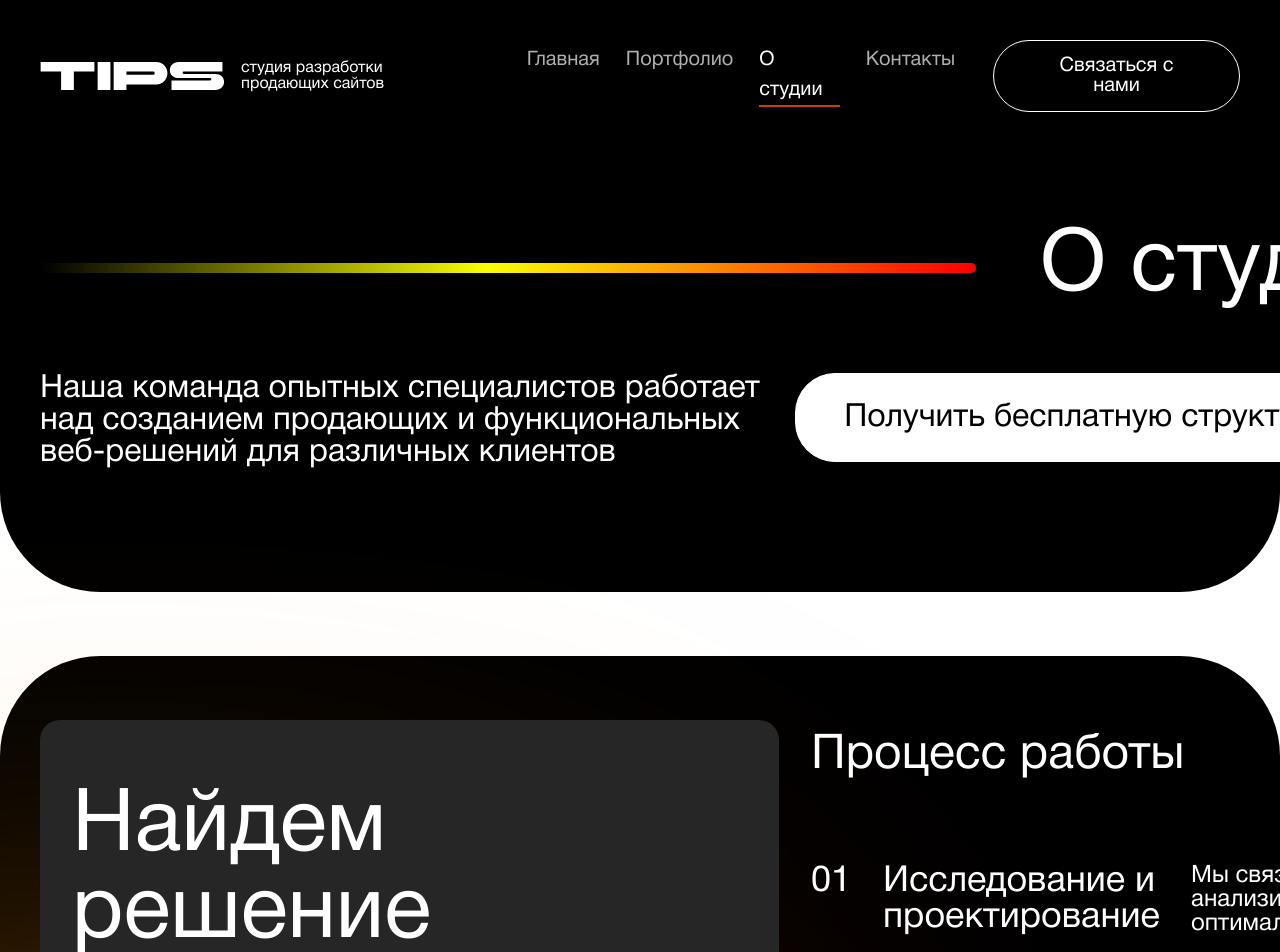
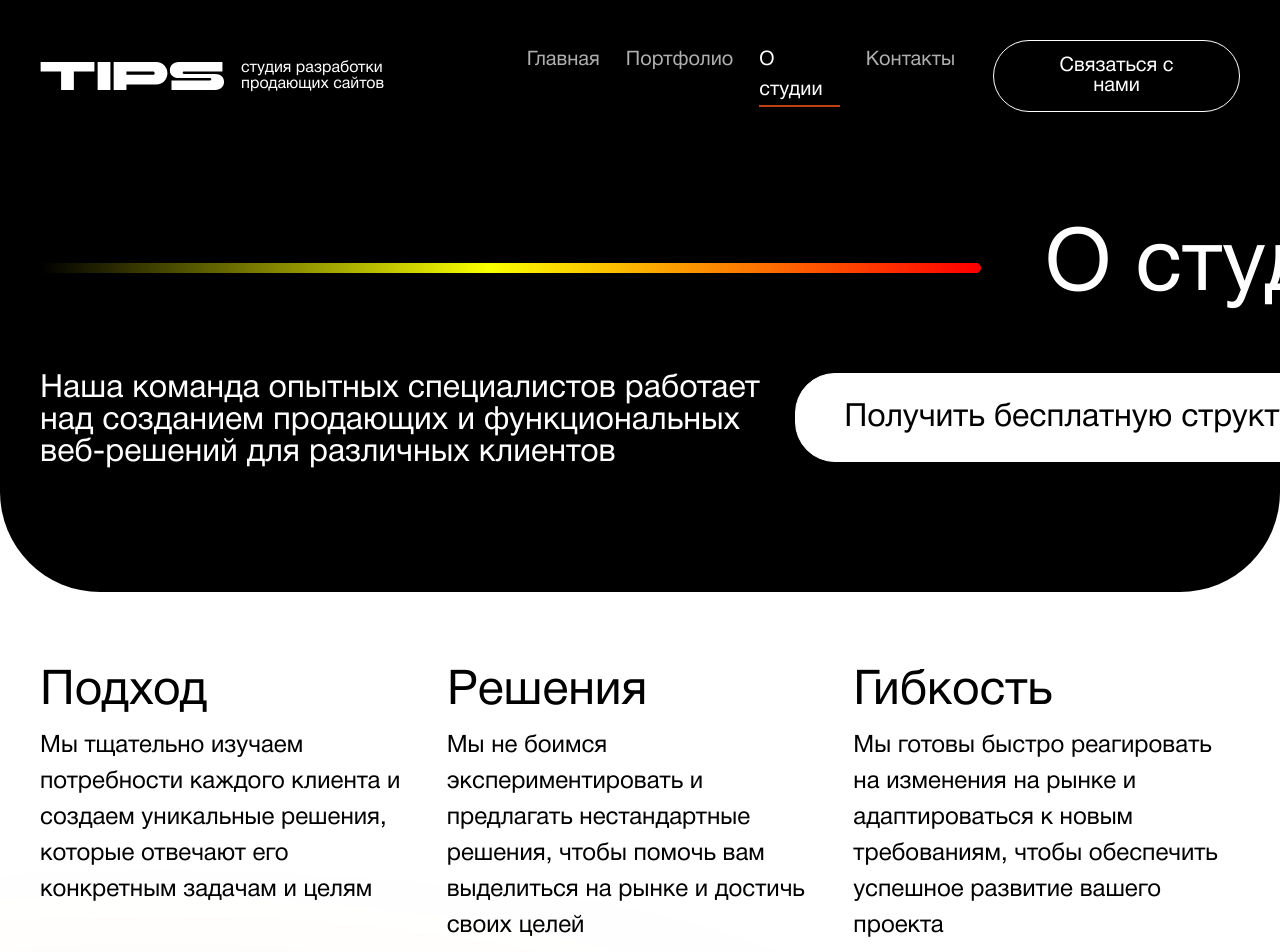
Before and after one commit to dmitry-586/tips-next, a Next.js app: page /about in a window 1280 px wide. Shown: the top 952 px of the page. Built offline with nearby package versions, Linux system fonts and the light colour scheme.

Commit message:
12th commit (full second page)

```diff
--- a/src/app/about/page.tsx
+++ b/src/app/about/page.tsx
@@ -1,4 +1,6 @@
 import AboutHeader from "@/components/aboutHeader/aboutHeader";
+import AboutInfo from "@/components/aboutInfo/aboutInfo";
+import AboutTeam from "@/components/aboutTeam/aboutTeam";
 import Feedback from "@/components/feedback/feedback";
 import Footer from "@/components/footer/footer";
 import Info from "@/components/info/info";
@@ -7,8 +9,11 @@ export default function Home() {
   return (
     <div className="bg-white">
       <AboutHeader />
-      <div className="h-16 bg-white"></div>
+      <div className="bg-white px-10 py-16">
+        <AboutInfo />
+      </div>
       <Info className="pt-16 px-10 rounded-t-[100px]" />
+      <AboutTeam />
       <div className="px-10">
         <Feedback />
         <Footer />
--- a/src/components/aboutHeader/aboutHeader.tsx
+++ b/src/components/aboutHeader/aboutHeader.tsx
@@ -8,9 +8,13 @@ export default function AboutHeader() {
         <div className="flex gap-16">
           <Image
             width={936}
-            height={4}
+            height={0}
             src="/images/about/AboutLine.svg"
             alt="AboutLine"
+            style={{
+              height: "auto",
+              width: "auto"
+            }}
           />
           <h2 className="text-[87px]">О&nbsp;студии</h2>
         </div>
--- /dev/null
+++ b/src/components/aboutInfo/aboutInfo.tsx
@@ -0,0 +1,27 @@
+export default function AboutInfo() {
+  return (
+    <div className="flex gap-5 justify-between bg-inherit">
+      <div className="w-1/3 bg-white">
+        <h3 className="bg-white text-black text-[48px]">Подход</h3>
+        <p className="bg-white text-black text-[24px]">
+          Мы тщательно изучаем потребности каждого клиента и создаем уникальные
+          решения, которые отвечают его конкретным задачам и целям
+        </p>
+      </div>
+      <div className="w-1/3 bg-white">
+        <h3 className="bg-white text-black text-[48px]">Решения</h3>
+        <p className="bg-white text-black text-[24px]">
+          Мы не боимся экспериментировать и предлагать нестандартные решения,
+          чтобы помочь вам выделиться на рынке и достичь своих целей
+        </p>
+      </div>
+      <div className="w-1/3 bg-white">
+        <h3 className="bg-white text-black text-[48px]">Гибкость</h3>
+        <p className="bg-white text-black text-[24px]">
+          Мы готовы быстро реагировать на изменения на рынке и адаптироваться к
+          новым требованиям, чтобы обеспечить успешное развитие вашего проекта
+        </p>
+      </div>
+    </div>
+  );
+}
--- /dev/null
+++ b/src/components/aboutTeam/aboutTeam.tsx
@@ -0,0 +1,27 @@
+import Image from "next/image";
+
+export default function AboutTeam() {
+  return (
+    <div className="flex justify-between px-10 pt-32">
+      <div className="felx flex-col w-1/3">
+        <h3 className="text-[87px] leading-none">Команда</h3>
+        <p className="leading-none text-[24px] my-8">
+          Мы являемся поставщиком качественных, выгодных и продающих решений. В
+          нашей команде есть опытные копирайтеры, дизайнеры, разработчики и
+          маркетологи, SEO-специалисты.
+        </p>
+        <p className="leading-none text-[24px]">
+          Мы дорожим своей репутацией и обеспечиваем полную прозрачность на всех
+          этапах работы, чтобы вы могли быть уверены в том, что ваш проект
+          находится в надежных руках.
+        </p>
+      </div>
+      <Image
+        src="/images/about/aboutTeam.webp"
+        alt="aboutTeam"
+        width={1071}
+        height={343}
+      />
+    </div>
+  );
+}
```
Also changed, not shown: public/images/about/aboutTeam.webp (added).
